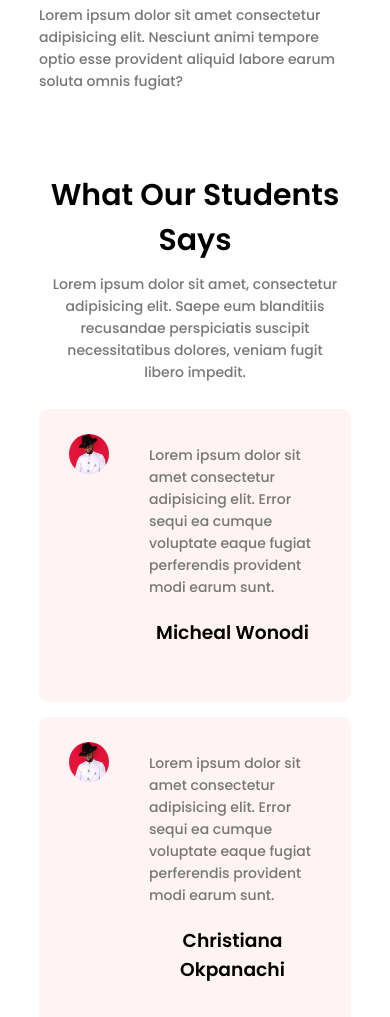
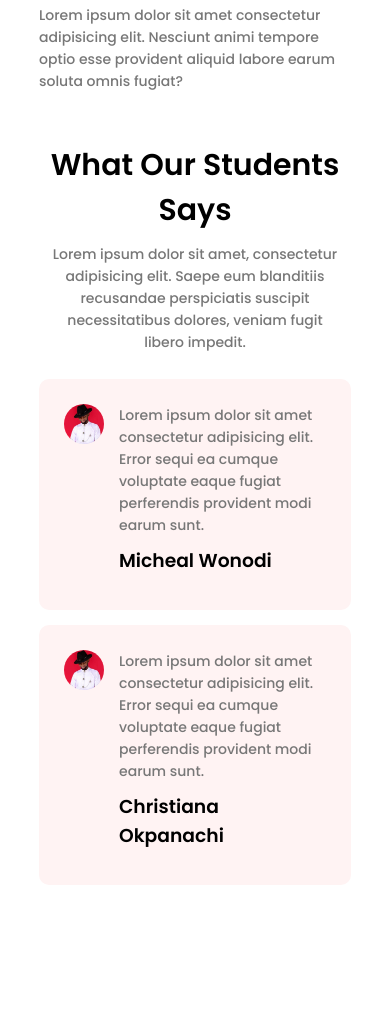
Before and after one commit to Umanahhope/Greacefield-website, a plain HTML site: page index.html in a window 390 px wide. Shown: the part 6640-7657 px from the top of the page. After the commit the page ends 7557 px from the top, so only its background shows below. Drawn offline with Linux system fonts and the light colour scheme; a web font is replaced by a local one.

Commit message:
Add files via upload

```diff
--- a/style.css
+++ b/style.css
@@ -280,7 +280,7 @@ h3{
 .testimonials{
  width: 80%;
  margin: auto;
- padding-top: 50px;
+ padding-top: 20px;
  text-align: center;
 }
 .testimonial-col{
@@ -299,3 +299,22 @@ h3{
  margin-right:30px;
  border-radius:50%;
 }
+.testimonial-col p{
+ padding:0;
+
+}
+
+.testimonial-col h3{
+ margin-top: 10PX;
+ text-align: left;
+}
+.testimonial-col .fa{
+ color: #f44336
+}
+
+@media(max-width: 700px){
+ .testimonial-col img{
+  margin-left: 0px;
+  margin-right: 15px
+ }
+}
```
